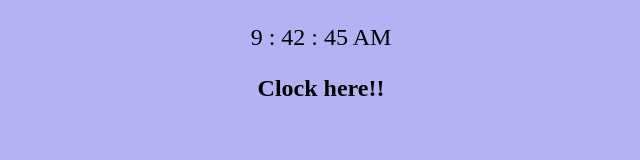
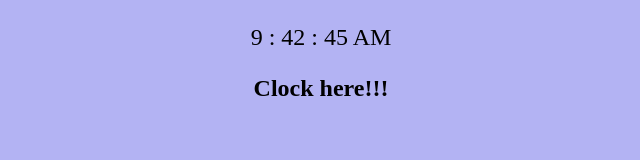
Before and after one commit to DuttaJoyshree/clock, a plain HTML site: page index.html in a window 1280 px wide. Shown: the full height of the page, 319-959 px from the left. Drawn offline with Linux system fonts and the light colour scheme.

Commit message:
Added an h11

```diff
--- a/index.html
+++ b/index.html
@@ -10,7 +10,7 @@
 <body>
     <div>
         <p id="clockTime"></p>
-        <h1>Clock here!!</h1>
+        <h1>Clock here!!!</h1>
 
     </div>
     <script type="text/javascript" src="./clock.js"></script>
```
